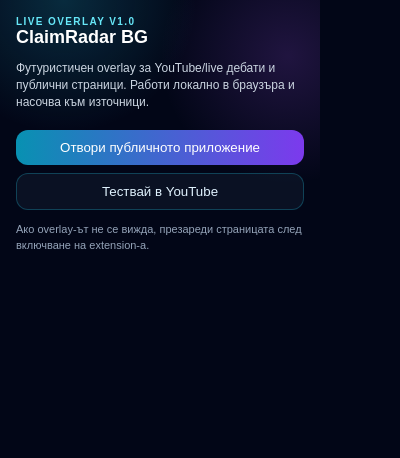
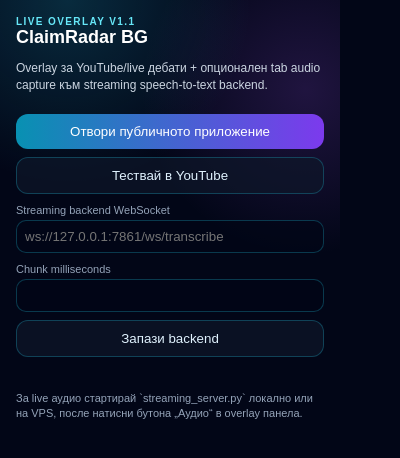
Before and after one commit to biramentv-ux/claimradar-bg, a browser extension: page extension/popup.html in a window 400 px wide. Drawn offline with Linux system fonts and the light colour scheme.

Commit message:
Add backend settings to extension popup

```diff
--- a/extension/popup.html
+++ b/extension/popup.html
@@ -5,19 +5,25 @@
   <meta name="viewport" content="width=device-width, initial-scale=1" />
   <title>ClaimRadar BG</title>
   <style>
-    body{width:320px;margin:0;background:#020617;color:#e5e7eb;font-family:Arial,sans-serif}
+    body{width:340px;margin:0;background:#020617;color:#e5e7eb;font-family:Arial,sans-serif}
     .wrap{padding:16px;background:radial-gradient(circle at 20% 0,rgba(34,211,238,.18),transparent 35%),radial-gradient(circle at 90% 20%,rgba(168,85,247,.18),transparent 35%)}
-    h1{font-size:18px;margin:0 0 6px;color:#fff}p{font-size:12px;line-height:1.4;color:#cbd5e1}.kicker{font-size:10px;color:#67e8f9;letter-spacing:.14em;text-transform:uppercase;font-weight:800}.btn{width:100%;border:1px solid rgba(34,211,238,.25);background:rgba(15,23,42,.7);color:#e0f2fe;border-radius:12px;padding:10px;margin-top:8px;cursor:pointer}.btn.primary{border:0;background:linear-gradient(90deg,#0891b2,#7c3aed);color:#fff}.note{font-size:11px;color:#94a3b8;margin-top:12px}
+    h1{font-size:18px;margin:0 0 6px;color:#fff}p{font-size:12px;line-height:1.4;color:#cbd5e1}.kicker{font-size:10px;color:#67e8f9;letter-spacing:.14em;text-transform:uppercase;font-weight:800}.btn{width:100%;border:1px solid rgba(34,211,238,.25);background:rgba(15,23,42,.7);color:#e0f2fe;border-radius:12px;padding:10px;margin-top:8px;cursor:pointer}.btn.primary{border:0;background:linear-gradient(90deg,#0891b2,#7c3aed);color:#fff}.note{font-size:11px;color:#94a3b8;margin-top:12px}label{display:block;font-size:11px;color:#94a3b8;margin-top:10px}input{box-sizing:border-box;width:100%;border:1px solid rgba(34,211,238,.25);background:rgba(2,6,23,.7);color:#e5e7eb;border-radius:10px;padding:8px;margin-top:4px}.status{font-size:11px;color:#67e8f9;margin-top:8px;min-height:14px}
   </style>
 </head>
 <body>
   <div class="wrap">
-    <div class="kicker">Live overlay v1.0</div>
+    <div class="kicker">Live overlay v1.1</div>
     <h1>ClaimRadar BG</h1>
-    <p>Футуристичен overlay за YouTube/live дебати и публични страници. Работи локално в браузъра и насочва към източници.</p>
+    <p>Overlay за YouTube/live дебати + опционален tab audio capture към streaming speech-to-text backend.</p>
     <button class="btn primary" id="openApp">Отвори публичното приложение</button>
     <button class="btn" id="openYouTube">Тествай в YouTube</button>
-    <p class="note">Ако overlay-ът не се вижда, презареди страницата след включване на extension-а.</p>
+    <label>Streaming backend WebSocket</label>
+    <input id="backendUrl" placeholder="ws://127.0.0.1:7861/ws/transcribe" />
+    <label>Chunk milliseconds</label>
+    <input id="chunkMs" type="number" min="1000" max="15000" step="500" />
+    <button class="btn" id="saveBackend">Запази backend</button>
+    <div class="status" id="status"></div>
+    <p class="note">За live аудио стартирай `streaming_server.py` локално или на VPS, после натисни бутона „Аудио“ в overlay панела.</p>
   </div>
   <script src="popup.js"></script>
 </body>
```
